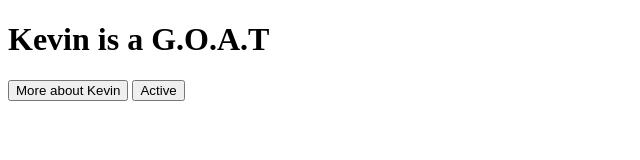
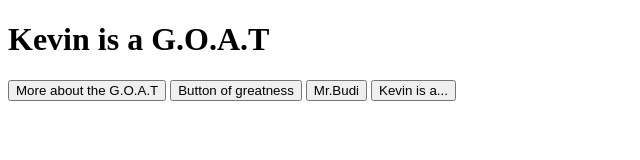
Before and after one commit to kbaker246/Kevin-is-a-G.O.A.T, a plain HTML site: page index.html in a window 1280 px wide. Shown: the whole page, without its empty margins (0-640 px from the left). Drawn offline with Linux system fonts and the light colour scheme.

Commit message:
my first commit

```diff
--- a/index.html
+++ b/index.html
@@ -2,14 +2,25 @@
 <html>
     <head></head>
   <body>
-      <h1>Kevin is a G.O.A.T</h1>
-      <input type="button" value="More about Kevin" onclick="alert('kevin is the greatest')"/>
-      <input type="button" value="Active" onclick="Mr. Budi is trash()"/>
-
-  </body>
+      <h1 id="da truth">Kevin is a <span id="stuff">G.O.A.T</span></h1>
+     <input type="button" value="More about the G.O.A.T" onclick="alert('Kevin really is a G.O.A.T')" />
+     <input type="button" value="Button of greatness" onclick="greatness()"/>
+     <input type="button" value="Mr.Budi" onclick="changeSentence()"/>
+     <input type="button" value= "Kevin is a..." onclick="changeAdjective()"/>
+     </body>
   <script>
-      function G.O.A.T(){
-          alert("this code will achieve greatness if you click on it.");
-      }
+  function goat(){
+      alert("I will achieve excellence as soon as The G.O.A.t clicks here");
+  }
+  function changeSentence(){
+      document.getElementById("da truth"). innerHTML= "Mr. Budi trash like the lakers"
+  }
+    function greatness(){
+        alert("Kevin is the goat and he achieve excellence.");
+    }
+    function changeAdjective(){
+        var x = prompt("Give me a new word to describe Kevin");
+        document.getElementById("stuff").innerHTML = x;
+    }
   </script>
 </html>
```
